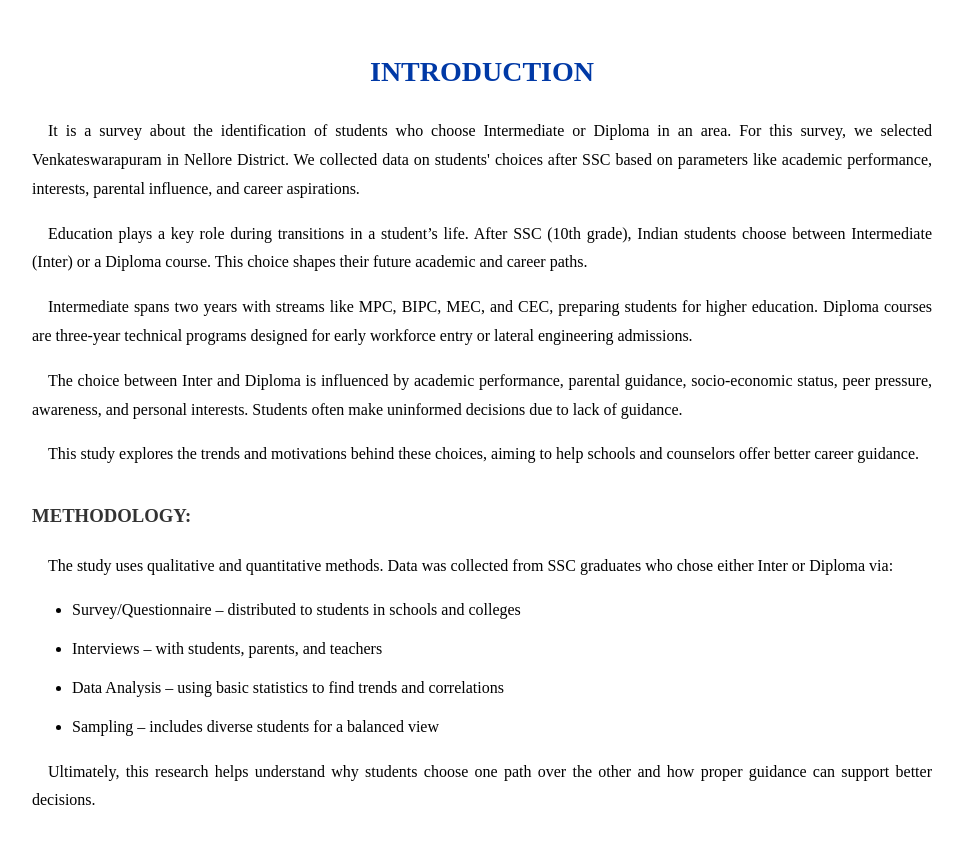
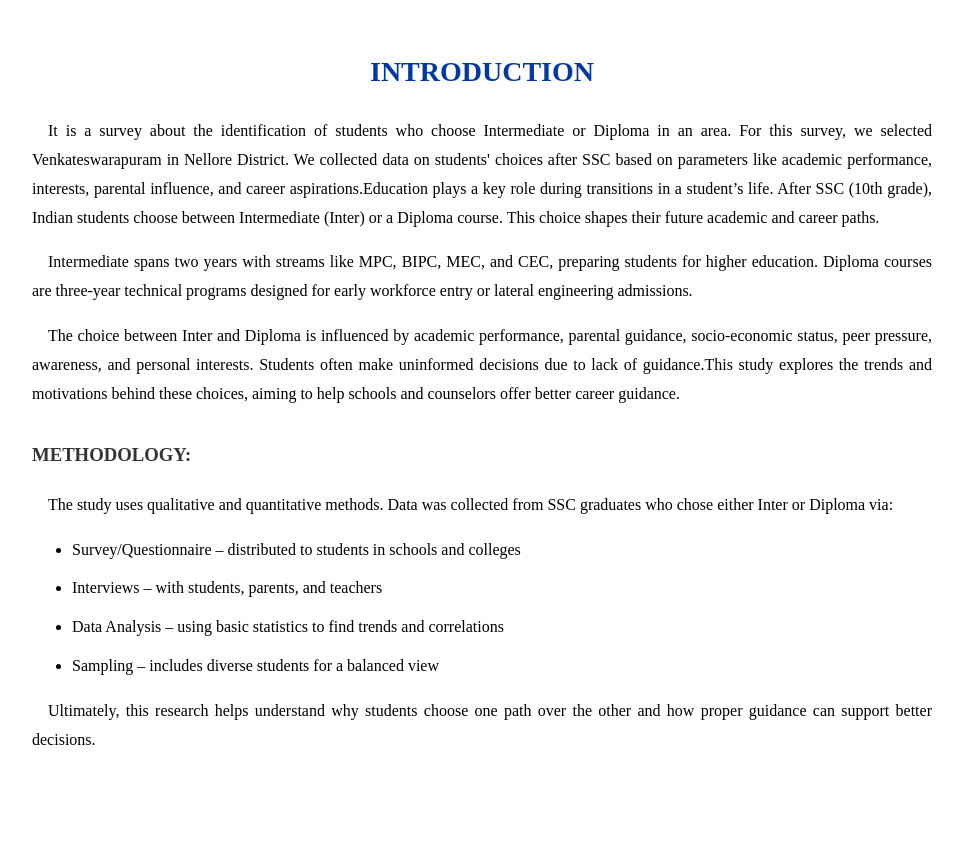
Before and after one commit to mouni27-04/csp_project, a plain HTML site: page introduction.html in a window 1280 px wide. Shown: the whole page, without its empty margins (158-1121 px from the left). After the commit the page ends 800 px from the top, so only its background shows below. Drawn offline with Linux system fonts and the light colour scheme.

Commit message:
Update introduction.html

```diff
--- a/introduction.html
+++ b/introduction.html
@@ -3,11 +3,7 @@
   <h1 style="color: #0039a6;">INTRODUCTION</h1>
   <p>
     &emsp;It is a survey about the identification of students who choose Intermediate or Diploma in an area.
-    For this survey, we selected Venkateswarapuram in Nellore District. We collected data on students' choices after SSC based on parameters like academic performance, interests, parental influence, and career aspirations.
-  </p>
-
-  <p>
-    &emsp;Education plays a key role during transitions in a student’s life. After SSC (10th grade), Indian students choose between Intermediate (Inter) or a Diploma course. This choice shapes their future academic and career paths.
+    For this survey, we selected Venkateswarapuram in Nellore District. We collected data on students' choices after SSC based on parameters like academic performance, interests, parental influence, and career aspirations.Education plays a key role during transitions in a student’s life. After SSC (10th grade), Indian students choose between Intermediate (Inter) or a Diploma course. This choice shapes their future academic and career paths.
   </p>
 
   <p>
@@ -15,11 +11,7 @@
   </p>
 
   <p>
-    &emsp;The choice between Inter and Diploma is influenced by academic performance, parental guidance, socio-economic status, peer pressure, awareness, and personal interests. Students often make uninformed decisions due to lack of guidance.
-  </p>
-
-  <p>
-    &emsp;This study explores the trends and motivations behind these choices, aiming to help schools and counselors offer better career guidance.
+    &emsp;The choice between Inter and Diploma is influenced by academic performance, parental guidance, socio-economic status, peer pressure, awareness, and personal interests. Students often make uninformed decisions due to lack of guidance.This study explores the trends and motivations behind these choices, aiming to help schools and counselors offer better career guidance.
   </p>
 
   <h3>METHODOLOGY:</h3>
```
